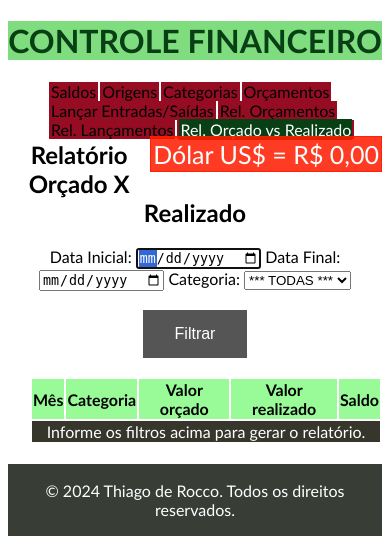
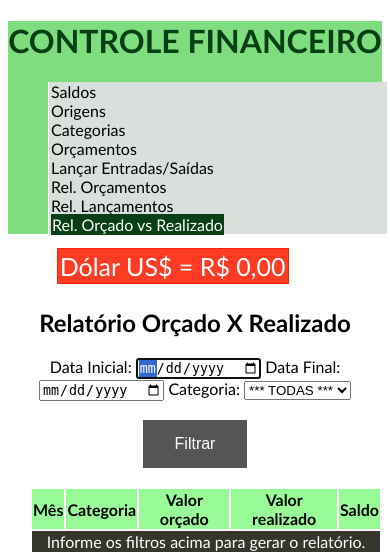
Before and after one commit to thiagorocco/projetos-django, a Django app: page /orc_real/ in a window 390 px wide. Shown: the top 553 px of the page. Run offline with Django 5.2, Linux system fonts and the light colour scheme; data that the repository does not hold is empty; some libraries are stand-ins or nearby versions.

Commit message:
Update style.css. Atualização das media queries responsivas

```diff
--- a/controle-financeiro/financeiro/static/css/style.css
+++ b/controle-financeiro/financeiro/static/css/style.css
@@ -7,6 +7,7 @@ header{
 }
 nav{
     margin: 0 auto;
+
 }
 
 main{
@@ -174,12 +175,26 @@ i{
     color: #fff;
     background-color: #9c9c99;
 }
-@media screen and (max-width: 768px){
+
+@media only screen and (min-width: 940px) and (max-width: 1163px){
+    aside{
+        position: relative;
+        top: 5px;
+        left: -25%;
+    }
+}
+
+@media screen and (max-width: 940px){
     ul li{
-        padding-left: 2px;
-        padding-right: 2px;
         border-right: 1px solid #fff;
         border-left: 1px solid #fff;
         list-style-type: none;
-        background-color: #950c23;
+        float: none;
+        width: 100%;
+    }
+    aside{
+        position: relative;
+        top: 1px;
+        left: -25%;
+    }
 }
```
